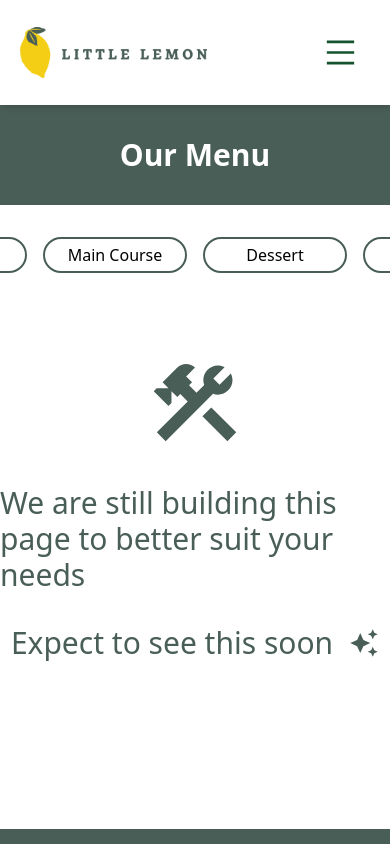
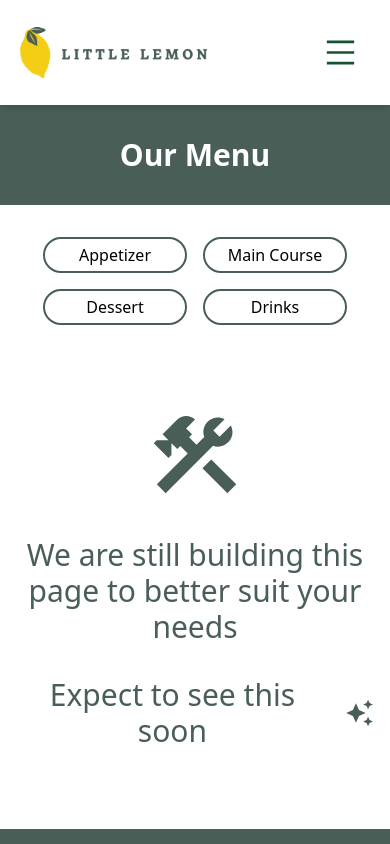
Before and after one commit to anthonie23/Little-Lemon, a React (Create React App) app: page /menu in a window 390 px wide. Shown: the top 844 px of the page. Built offline with nearby package versions, Linux system fonts and the light colour scheme; the HTML template or start-up script is replaced by a standard one.

Commit message:
fix responsiveness

```diff
--- a/src/components/Button.js
+++ b/src/components/Button.js
@@ -1,10 +1,10 @@
 import React from "react";
 import { Link } from "react-router-dom";
 
-const Button = ({ message = "Click here" }) => {
+const Button = ({ message = "Click here", to }) => {
   return (
     <Link
-      to="booking"
+      to={to}
       className="bg-[#f4ce14] inline-block rounded-full text-center py-2 px-4  hover:shadow-lg active:shadow-md md:py-3 md:px-6 md:text-lg font-medium text-green-950 hover:bg-yellow-500 duration-300 "
     >
       {message}
--- a/src/components/HeroSection.js
+++ b/src/components/HeroSection.js
@@ -14,7 +14,7 @@ export const HeroSection = () => {
             We are a family owned Mediterranean restaurant, focused on
             traditional recipes served with a modern twist.
           </p>
-          <Button message="Reserve a Table" />
+          <Button message="Reserve a Table" to="booking" />
         </div>
         <div className="md:w-1/2">
           <img
--- a/src/components/Highlights.js
+++ b/src/components/Highlights.js
@@ -25,7 +25,7 @@ const Highlights = () => {
     <section className=" grid grid-flow-row  auto-rows-auto max-w-5xl mx-auto md:mt-20 lg:mt-32 gap-8 p-6 mt-4 mb-10">
       <div className="flex justify-between 1 items-center">
         <h2 className="text-2xl text-slate-800 font-medium">Specials</h2>
-        <Button message="Online Menu" />
+        <Button message="Online Menu" to="order" />
       </div>
       <ul className="grid grid-cols-1 md:grid-cols-3 gap-8">
         {specialsArr.map((item) => (
--- a/src/components/Menu/NavMenu.js
+++ b/src/components/Menu/NavMenu.js
@@ -5,7 +5,7 @@ const NavMenu = () => {
     "border-2 border-[#495e57] w-36 rounded-full px-4 py-1 hover:bg-[#495e57] hover:text-white text-center transition-all duration-200";
   return (
     <div className="flex items-center justify-center">
-      <ul className="flex gap-4">
+      <ul className="grid grid-cols-2 md:grid-cols-4 gap-4">
         <Link to="appetizer" className={styles}>
           Appetizer
         </Link>
--- a/src/pages/PageUnderConstruction.js
+++ b/src/pages/PageUnderConstruction.js
@@ -3,7 +3,7 @@ import { MdAutoAwesome, MdConstruction } from "react-icons/md";
 const PageUnderConstruction = () => {
   return (
     <div className="max-w-5xl mx-auto h-[70vh] text-[#495e57]">
-      <div className="flex flex-col justify-center items-center gap-8 pt-20">
+      <div className="flex flex-col justify-center items-center gap-8 pt-20 p-4 text-center">
         <MdConstruction size={100} className="text-[#495e57]" />
         <p className="text-3xl font-medium">
           We are still building this page to better suit your needs
```
